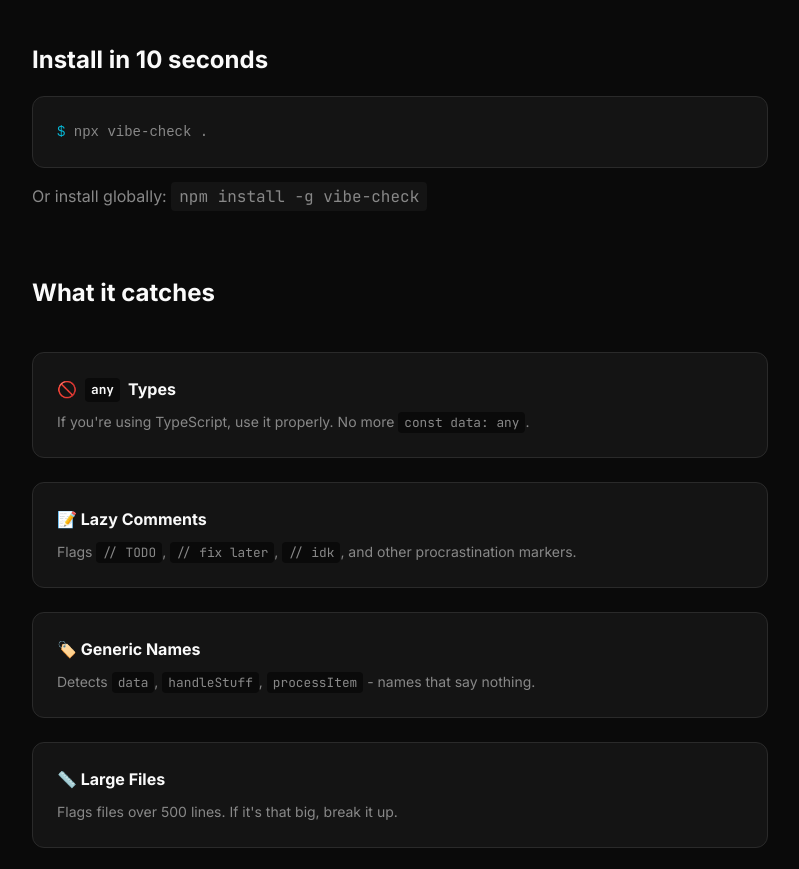
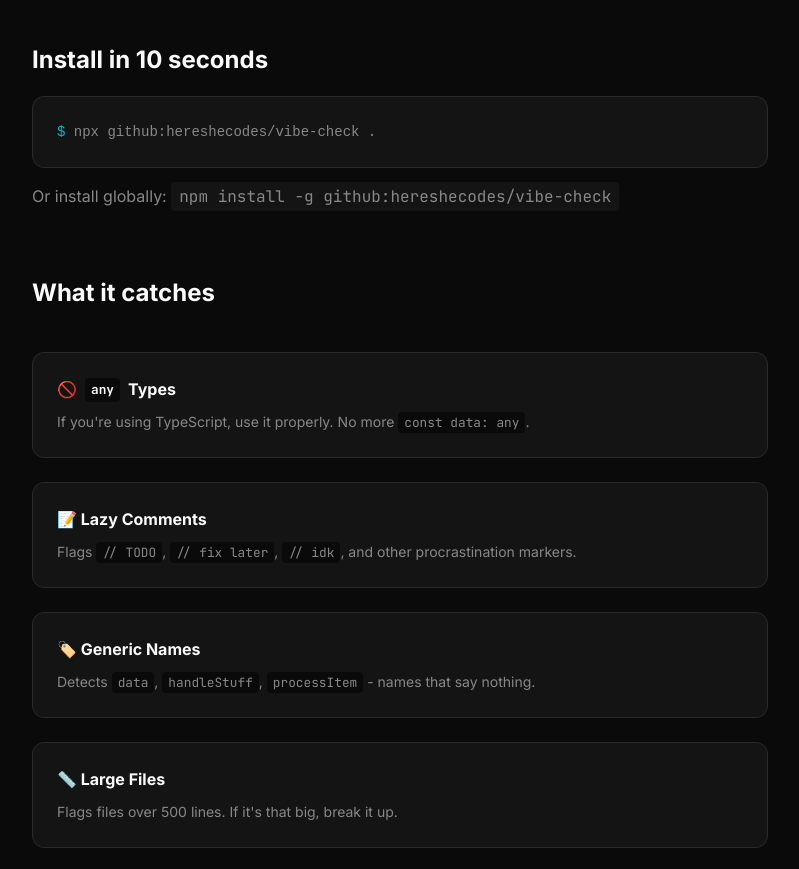
Before and after one commit to hereshecodes/vibe-check, a website: page website/index.html in a window 1280 px wide. Shown: the part 1020-1889 px from the top of the page, without its empty margins (240-1039 px from the left). Drawn offline with Linux system fonts and the light colour scheme.

Commit message:
Update install instructions to use GitHub

```diff
--- a/website/index.html
+++ b/website/index.html
@@ -309,9 +309,9 @@
     <section id="install">
       <h2 style="font-size: 1.5rem; margin-bottom: 1rem;">Install in 10 seconds</h2>
       <div class="terminal" style="margin: 1rem 0;">
-        <pre><span class="prompt">$</span> npx vibe-check .</pre>
+        <pre><span class="prompt">$</span> npx github:hereshecodes/vibe-check .</pre>
       </div>
-      <p style="color: var(--text-dim);">Or install globally: <code style="font-family: 'JetBrains Mono', monospace; background: var(--surface); padding: 0.25rem 0.5rem; border-radius: 4px;">npm install -g vibe-check</code></p>
+      <p style="color: var(--text-dim);">Or install globally: <code style="font-family: 'JetBrains Mono', monospace; background: var(--surface); padding: 0.25rem 0.5rem; border-radius: 4px;">npm install -g github:hereshecodes/vibe-check</code></p>
     </section>
 
     <section class="features">
```
Also changed, not shown: README.md.
